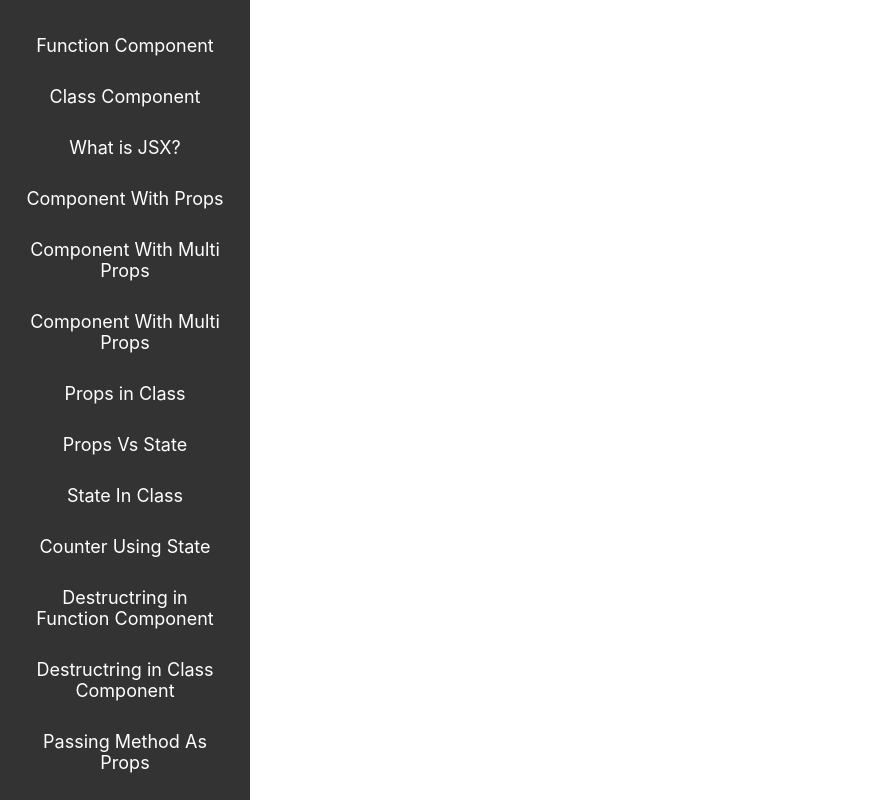
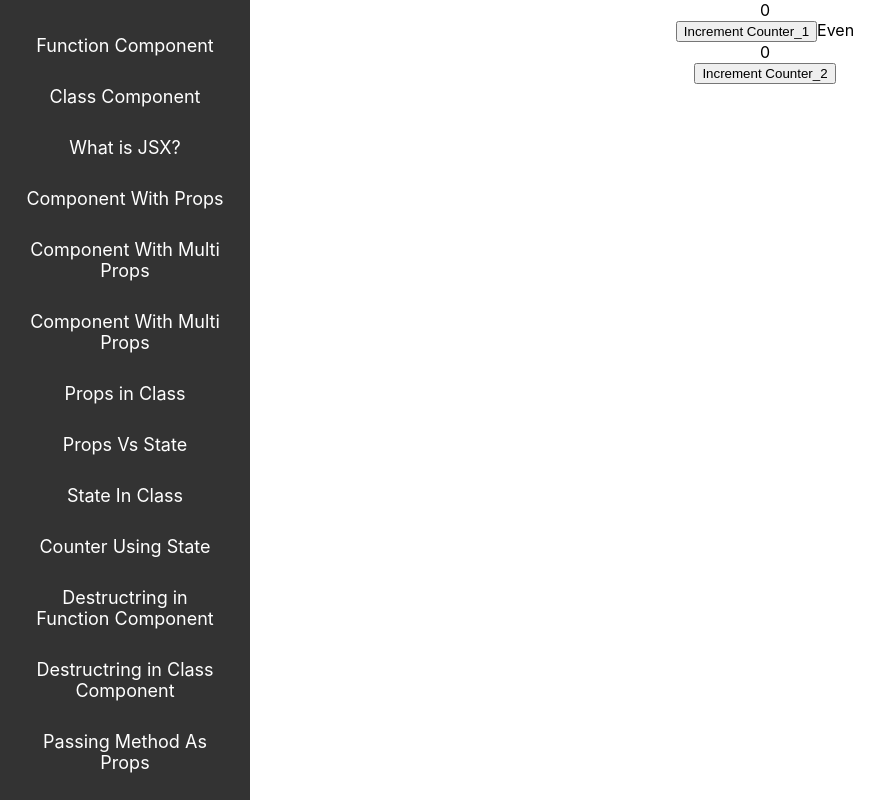
Before and after one commit to hadabansi/ReactFromScratch, a React (Create React App) app: page /DemoUseMemo in a window 1280 px wide. Shown: the whole page, without its empty margins (0-889 px from the left). Built offline with nearby package versions, Linux system fonts and the light colour scheme.

Commit message:
UseMemo Hook Demo

```diff
--- a/src/App.js
+++ b/src/App.js
@@ -45,6 +45,7 @@ import Demo2UseReducer from './HookComponent/Demo2UseReducer';
 import Demo3UseReducer from './HookComponent/Demo3UseReducer';
 import GlobalStateManagement from './HookComponent/UseReducerWithUseContext/GlobalStateManagement';
 import ParentComponent from './HookComponent/UseCallbackDemo/ParentComponent';
+import UseMemoDemo from './HookComponent/UseMemoDemo';
 function App() {
   return (
     <div className="App">
@@ -107,6 +108,7 @@ function App() {
         <Route path="/Demo3UseReducer" exact element={<Demo3UseReducer/>}/>
         <Route path="/Demo4UseReducer" exact element={<GlobalStateManagement/>}/>
         <Route path="/DemoUseCallback" exact element={<ParentComponent/>}/>
+        <Route path="/DemoUseMemo" exact element={<UseMemoDemo/>}/>
       </Routes>
       </Router>
     </div>
--- /dev/null
+++ b/src/HookComponent/UseMemoDemo.js
@@ -0,0 +1,29 @@
+import React, { useMemo, useState } from 'react'
+
+function UseMemoDemo() {
+    const [counter1,setCounter1]=useState(0);
+    const [counter2,setCounter2]=useState(0);
+
+    const incrementCounter1=()=>{
+        setCounter1(counter1+1)
+    }
+    const incrementCounter2=()=>{
+        setCounter2(counter2+1)
+    }
+    const IsEven=useMemo(()=>{
+        let i=0
+        while(i<200000000)i++
+        return counter1%2 === 0
+    },[counter1])
+  return (
+   <>
+   {counter1}<br/>
+   <button onClick={incrementCounter1}>Increment Counter_1</button>
+   <span>{IsEven?'Even':'Odd'}</span><br/>
+   {counter2}<br/>
+   <button onClick={incrementCounter2}>Increment Counter_2</button>
+   </>
+  )
+}
+
+export default UseMemoDemo
--- a/src/components/Sidenav/Sidenav.js
+++ b/src/components/Sidenav/Sidenav.js
@@ -45,6 +45,7 @@ function Sidenav() {
     <Link to="/Demo2UseReducer">useReducer Hook Complex State and Action </Link>
     <Link to="/Demo3UseReducer">Multiple useReducers</Link>
     <Link to="/DemoUseCallback">UseCallback Hook Demo</Link>
+    <Link to="/DemoUseMemo">UseMemo Hook Demo</Link>
     {/* Add more navigation links as needed */}
   </div>
   )
```
